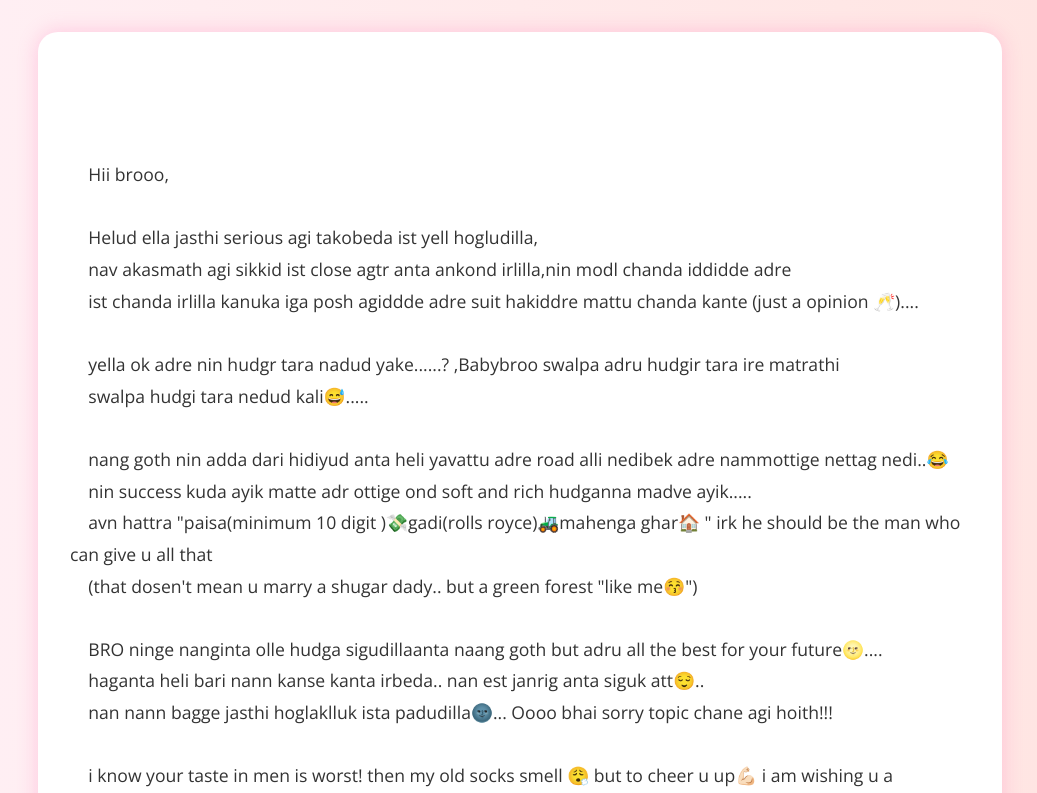
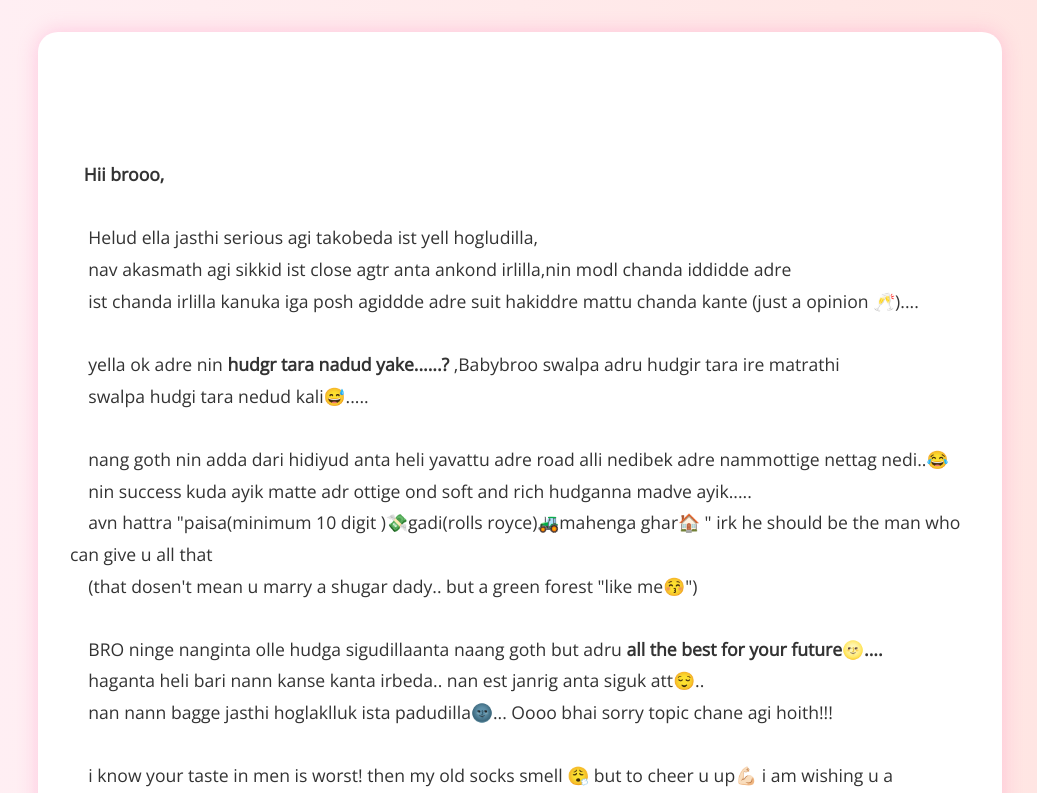
Before and after one commit to uppundaadithya/namitha, a plain HTML site: page index.html in a window 1280 px wide. Shown: the top 793 px of the page, without its empty margins (120-1157 px from the left). Drawn offline with nearby package versions, Linux system fonts and the light colour scheme.

Commit message:
Update index.html

```diff
--- a/index.html
+++ b/index.html
@@ -52,13 +52,13 @@
   <div class="container">
 
 
-    Hii brooo,
+   <B>Hii brooo,</B>
 
     Helud ella jasthi serious agi takobeda ist yell hogludilla,
     nav akasmath agi sikkid ist close agtr anta ankond irlilla,nin modl chanda iddidde adre
     ist chanda irlilla kanuka iga posh agiddde adre suit hakiddre mattu chanda kante (just a opinion 🥂)....
 
-    yella ok adre nin hudgr tara nadud yake......? ,Babybroo swalpa adru hudgir tara ire matrathi
+    yella ok adre nin <B>hudgr tara nadud yake......? </B>,Babybroo swalpa adru hudgir tara ire matrathi
     swalpa hudgi tara nedud kali😅.....
 
     nang goth nin adda dari hidiyud anta heli yavattu adre road alli nedibek adre nammottige nettag nedi..😂
@@ -66,12 +66,12 @@
     avn hattra "paisa(minimum 10 digit )💸gadi(rolls royce)🚜mahenga ghar🏠 " irk he should be the man who can give u all that
     (that dosen't mean u marry a shugar dady.. but a green forest "like me😚")
 
-    BRO ninge nanginta olle hudga sigudillaanta naang goth but adru all the best for your future🌝....
+    BRO ninge nanginta olle hudga sigudillaanta naang goth but adru<b> all the best for your future🌝....</b>
     haganta heli bari nann kanse kanta irbeda.. nan est janrig anta siguk att😌..
     nan nann bagge jasthi hoglaklluk ista padudilla🌚... Oooo bhai sorry topic chane agi hoith!!!
 
     i know your taste in men is worst! then my old socks smell 😮‍💨 but to cheer u up💪🏻 i am wishing u a
-    <span class="highlight">" SWEETEST BIRTHDAY "</span>
+    <span class="highlight" style="text-align:center;">" SWEETEST BIRTHDAY "</span>
     like a melody chocolate 🍬 i hope u find your " ameer baap ka eklauta beta 🤡 " till your next birthday
     So that tujhe aise letter mai nahi tera babu shona likh ke bheje
     ( AND A QUICK REMINDER : YOU ARE GETTING OLD AB TO SHARAM KAR AUR EK "LOYAL"BANDA DHOOND🥶 )
```
